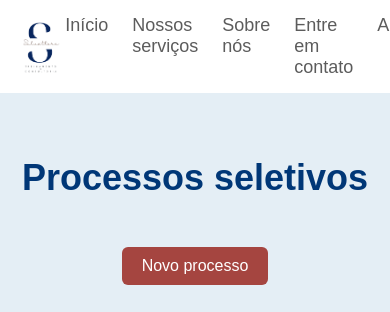
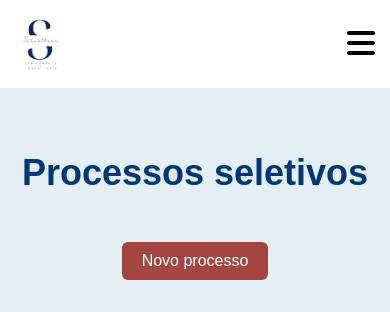
Before and after one commit to viczveras/salvattore-projeto-IES, a Flask app: page /admin/processos in a window 390 px wide; the page is wider, and only the part inside the window is pictured. Shown: the top 312 px of that part. Run offline with Flask 3, Linux system fonts and the light colour scheme; the visitor is signed in with stand-in values (Sample User, id 1).

Commit message:
feat: criação do menu burger para dispositivos menores

```diff
--- a/static/css/style.css
+++ b/static/css/style.css
@@ -42,6 +42,16 @@ nav ul li a {
 nav ul li a:hover {
     color: #8B0000;
     transform: scale(1.05);
+}
+
+#menu-burger{
+    display: none;
+}
+
+.menu-icon{
+    display: none;
+    font-size: 2rem;
+    cursor: pointer;
 }
 
 /* Estilo do conteúdo principal */
@@ -216,6 +226,7 @@ nav ul li a:hover {
 
 .processos-cards{
     background-color: white;
+    color: #003777;
     text-align: center;
     padding: 20px;
     border-radius: 10px;
@@ -298,10 +309,6 @@ nav ul li a:hover {
     font-size: 0.875em;
     font-weight: bold;
     text-transform: uppercase;
-}
-
-.tabela-gerenciar tbody, tr:nth-child(even){
-    background-color: #a54540;
 }
 
 .tabela-botoes-container{
@@ -574,3 +581,23 @@ hr {
         margin-top: 20px;
     }
 }
+
+@media (max-width: 767px) {
+    .menu-icon{
+        display: block;
+    }
+
+    nav{
+        display: none;
+    }
+
+    nav ul{
+        flex-direction: column;
+        gap: 1rem;
+        padding: 1rem 0;
+    }
+
+    #menu-burger:checked ~ nav{
+        display: block;
+    }
+}
--- a/templates/base.html
+++ b/templates/base.html
@@ -12,11 +12,13 @@
 <body>
     <header>
         <img src="{{ url_for('static', filename='images/SA-Photoroom.png') }}" alt="logo">
+        <input type="checkbox" id="menu-burger">
+        <label for="menu-burger" class="menu-icon">
+            <i class="fa-solid fa-bars"></i>
+        </label>
         <nav>
             <ul>
                 <li><a href="{{ url_for('pagina_principal') }}">Início</a></li>
-                <li><a href="{{ url_for('pagina_principal') }}#nossos_servicos">Nossos serviços</a></li>
-                <li><a href="{{ url_for('pagina_principal') }}#sobre">Sobre nós</a></li>
                 <li><a href="{{ url_for('contato') }}">Entre em contato</a></li>
                 <li><a href="{{ url_for('agendamentos')}}">Agendamentos</a></li>
                 <li><a href="{{ url_for('processos_seletivos') }}">Processos abertos</a></li>
```
